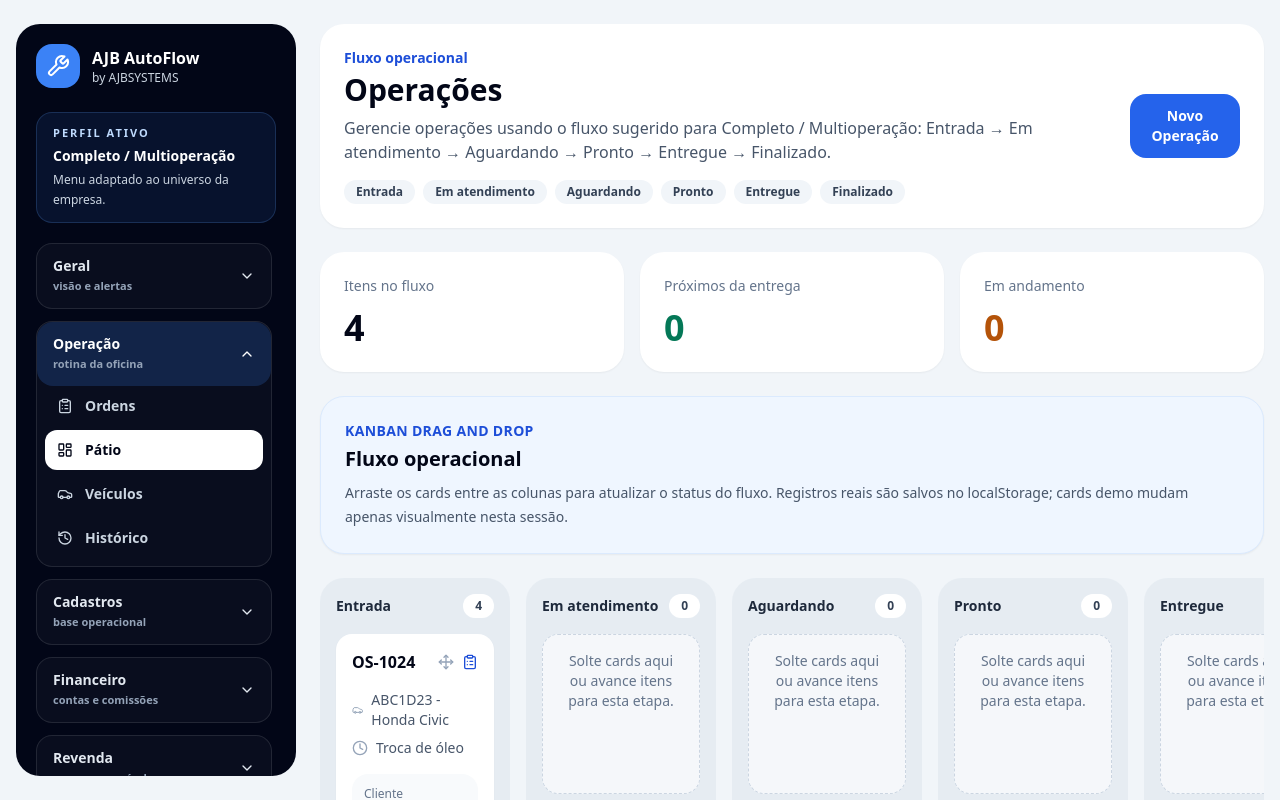
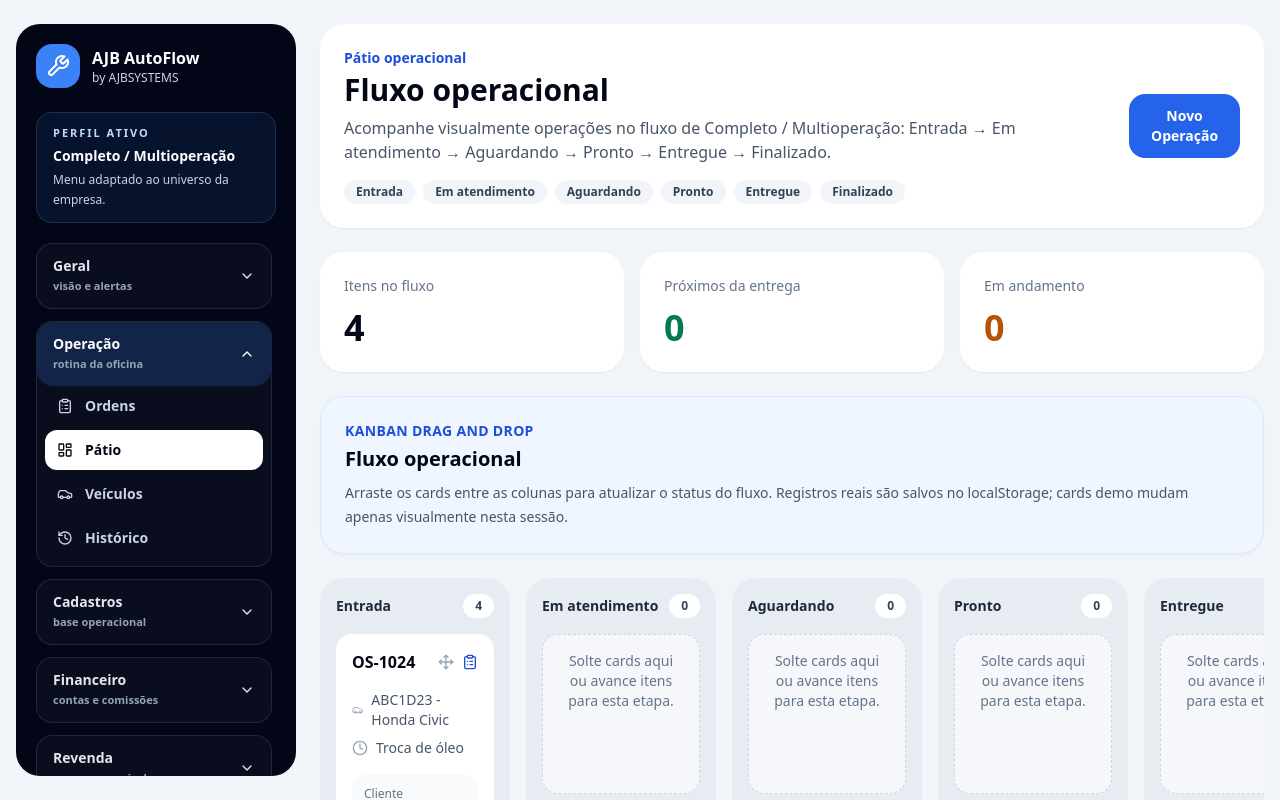
Before and after one commit to anjobrito/ajb-autoflow, a Next.js app: page /patio in a window 1280 px wide. Shown: the top 800 px of the page. Built offline with nearby package versions, Linux system fonts and the light colour scheme.

Commit message:
fix: align page header with business profile

```diff
--- a/components/business-aware-page-header.tsx
+++ b/components/business-aware-page-header.tsx
@@ -6,7 +6,7 @@ import { getCompany } from "@/lib/browser-store";
 import { getBusinessProfileByLabel } from "@/lib/business-types";
 
 type BusinessAwarePageHeaderProps = {
-  context: "dashboard" | "operations";
+  context: "dashboard" | "operations" | "yard";
 };
 
 export function BusinessAwarePageHeader({ context }: BusinessAwarePageHeaderProps) {
@@ -29,13 +29,16 @@ export function BusinessAwarePageHeader({ context }: BusinessAwarePageHeaderProp
 
   const profile = useMemo(() => getBusinessProfileByLabel(businessType), [businessType]);
   const isDashboard = context === "dashboard";
+  const isYard = context === "yard";
 
-  const title = isDashboard ? `Dashboard ${profile.label}` : profile.operationPluralLabel;
-  const eyebrow = isDashboard ? "Visão executiva adaptativa" : profile.kanbanLabel;
+  const title = isDashboard ? `Dashboard ${profile.label}` : isYard ? profile.kanbanLabel : profile.operationPluralLabel;
+  const eyebrow = isDashboard ? "Visão executiva adaptativa" : isYard ? "Pátio operacional" : profile.kanbanLabel;
   const description = isDashboard
     ? `Acompanhe os principais indicadores para o universo operacional de ${profile.label}: ${profile.dashboardCards.slice(0, 3).join(", ")}.`
-    : `Gerencie ${profile.operationPluralLabel.toLowerCase()} usando o fluxo sugerido para ${profile.label}: ${profile.kanbanStatuses.join(" → ")}.`;
-  const actionLabel = isDashboard ? `Novo ${profile.operationLabel}` : `Novo ${profile.operationLabel}`;
+    : isYard
+      ? `Acompanhe visualmente ${profile.operationPluralLabel.toLowerCase()} no fluxo de ${profile.label}: ${profile.kanbanStatuses.join(" → ")}.`
+      : `Gerencie ${profile.operationPluralLabel.toLowerCase()} usando o fluxo sugerido para ${profile.label}: ${profile.kanbanStatuses.join(" → ")}.`;
+  const actionLabel = `Novo ${profile.operationLabel}`;
 
   return (
     <header className="rounded-3xl bg-white p-6 shadow-sm">
```
